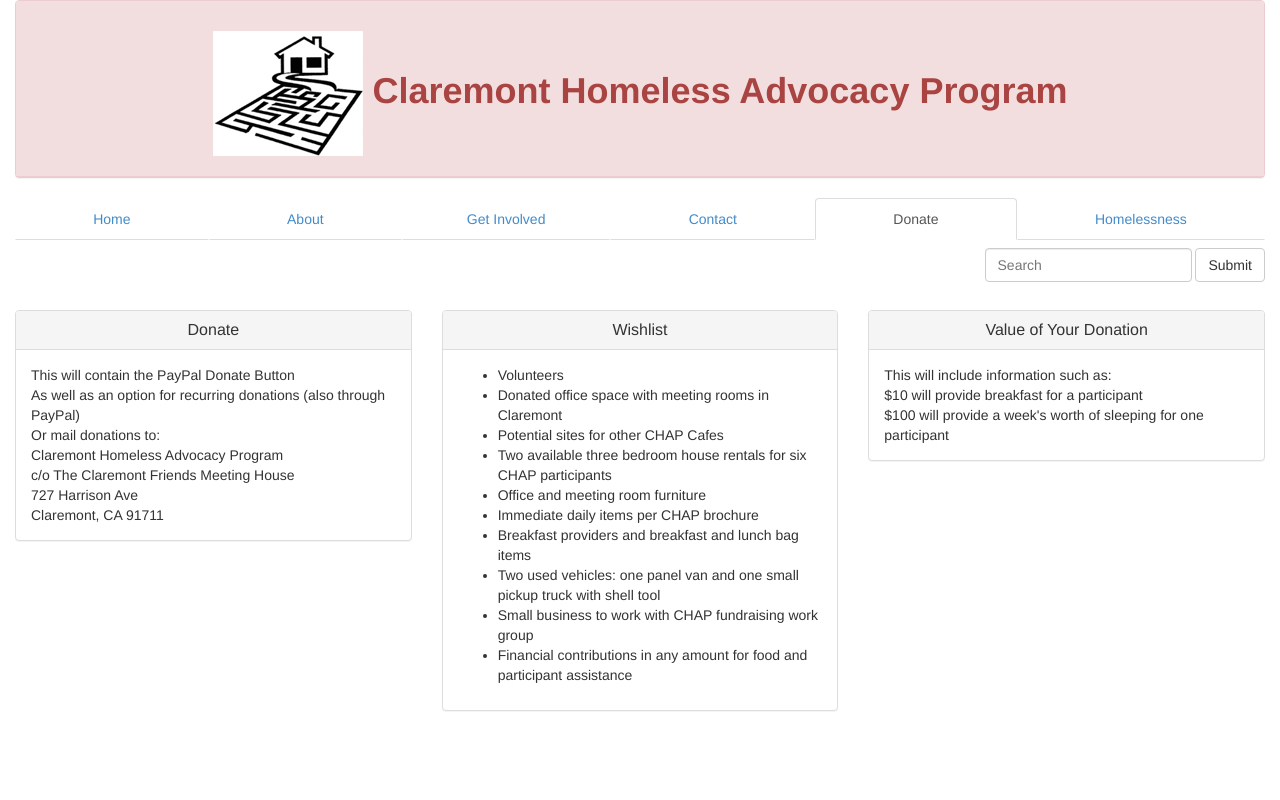
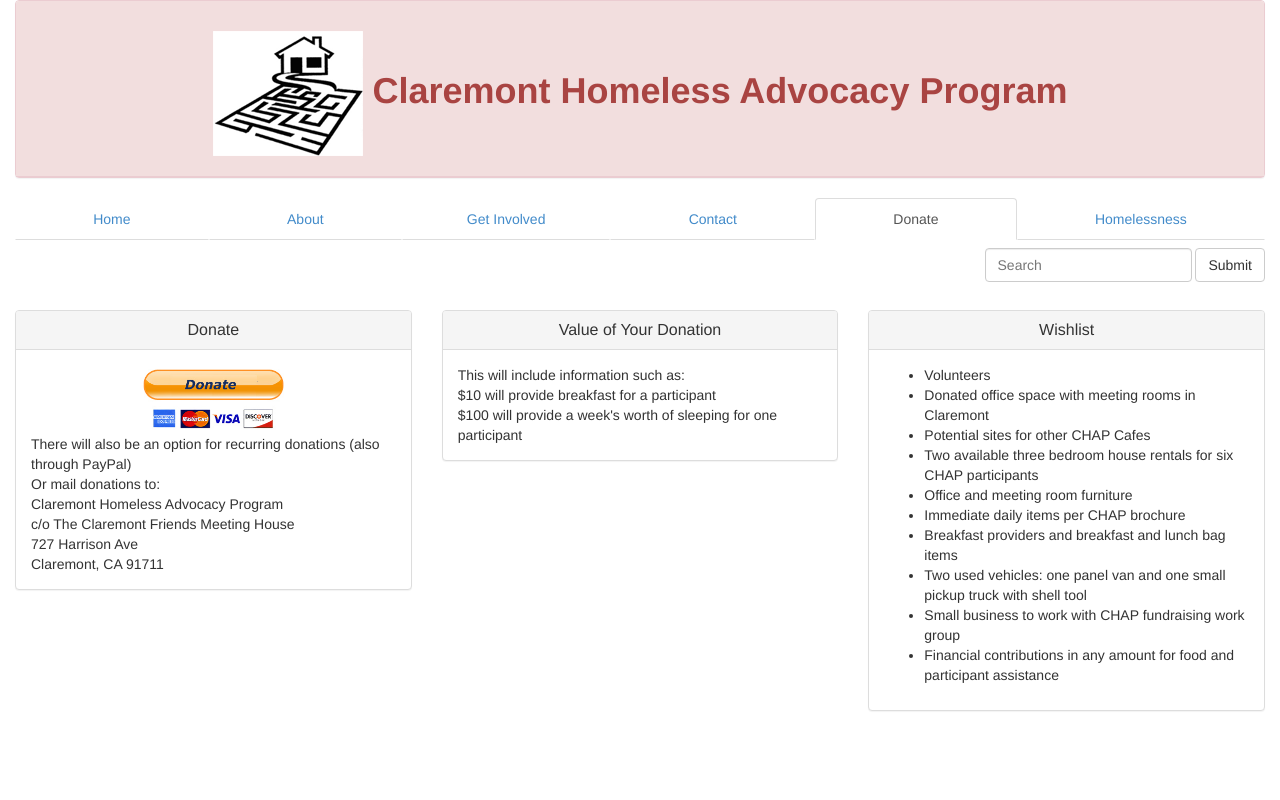
Before and after one commit to aldenweaver/CHAP2, a plain HTML site: page dev/donate.html in a window 1280 px wide. Shown: the top 800 px of the page. Drawn offline with Linux system fonts and the light colour scheme.

Commit message:
Updating donate page

```diff
--- a/dev/donate.html
+++ b/dev/donate.html
@@ -108,8 +108,10 @@
             <h3 class="panel-title text-center">Donate</h3>
           </div>
           <div class="panel-body text-left">
-            This will contain the PayPal Donate Button<br>
-            As well as an option for recurring donations (also through PayPal)<br>
+            <div class = "paypal image" align = "center">
+            <a href = "http://paypal.com"><img src="pictures/paypal.jpg" align = "center" height = "40%" width = "40%"></a><br>
+            </div>
+            There will also be an option for recurring donations (also through PayPal)<br>
             Or mail donations to:<br>
             Claremont Homeless Advocacy Program<br>
             c/o The Claremont Friends Meeting House<br>
@@ -120,6 +122,21 @@
       </div> <!-- /Body Panel 1 -->
 
       <!-- Body Panel 2 -->
+      <div class="col-lg-4">
+        <div class="panel panel-default">
+          <div class="panel-heading">
+            <h3 class="panel-title text-center">Value of Your Donation</h3>
+          </div>
+          <div class="panel-body text-left">
+            This will include information such as:<br>
+            $10 will provide breakfast for a participant<br>
+            $100 will provide a week's worth of sleeping for one participant<br>
+          </div>
+        </div>
+      </div>
+      <!-- /Body Panel 2 -->
+
+      <!-- Body Panel 3 -->
       <div class="col-lg-4">
         <div class="panel panel-default">
           <div class="panel-heading">
@@ -140,21 +157,8 @@
             </ul>
           </div>
         </div>
-      </div> <!-- /Body Panel 2 -->
-
-      <!-- Body Panel 3 -->
-      <div class="col-lg-4">
-        <div class="panel panel-default">
-          <div class="panel-heading">
-            <h3 class="panel-title text-center">Value of Your Donation</h3>
-          </div>
-          <div class="panel-body text-left">
-            This will include information such as:<br>
-            $10 will provide breakfast for a participant<br>
-            $100 will provide a week's worth of sleeping for one participant<br>
-          </div>
-        </div>
-      </div> <!-- /Body Panel 3 -->
+      </div>
+      <!-- /Body Panel 3 -->
 
     </div> <!-- /Row -->
   </div> <!-- /Body Panels -->
```
Also changed, not shown: dev/pictures/paypal.jpg (added).
